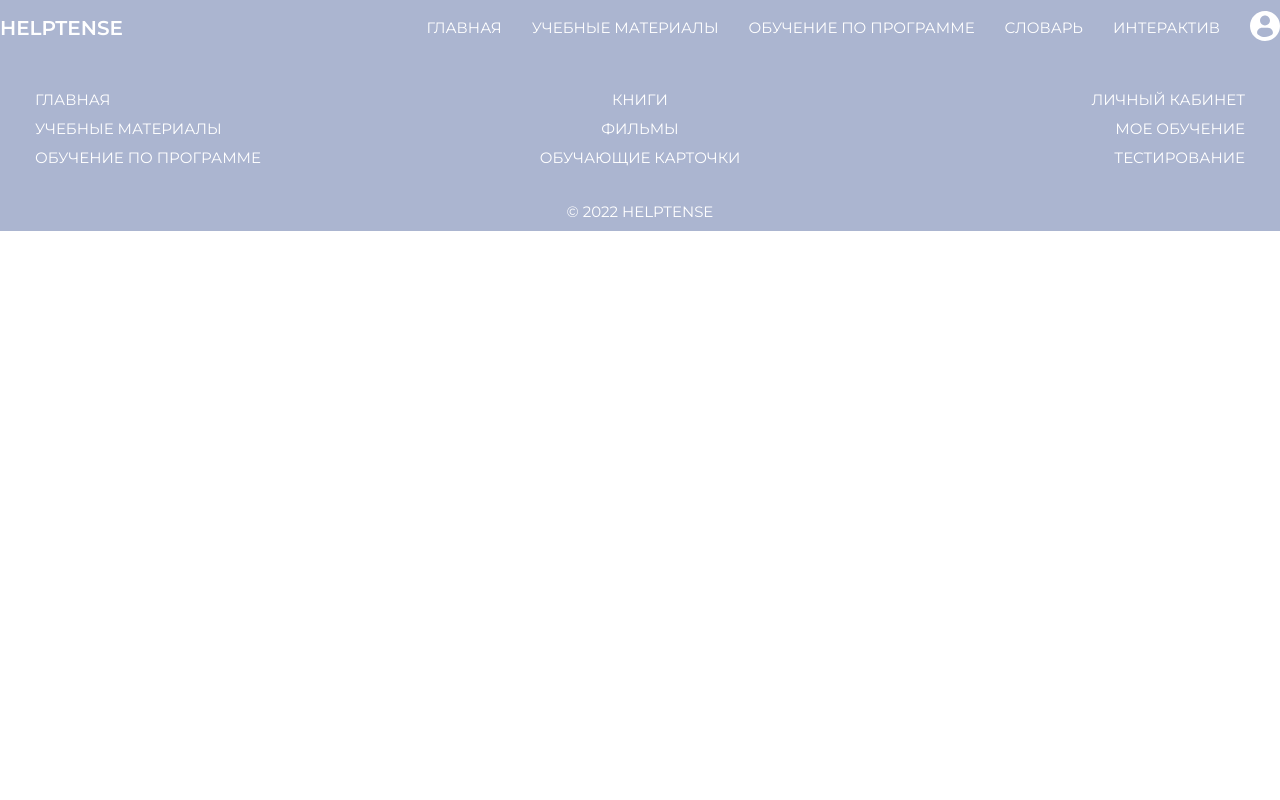
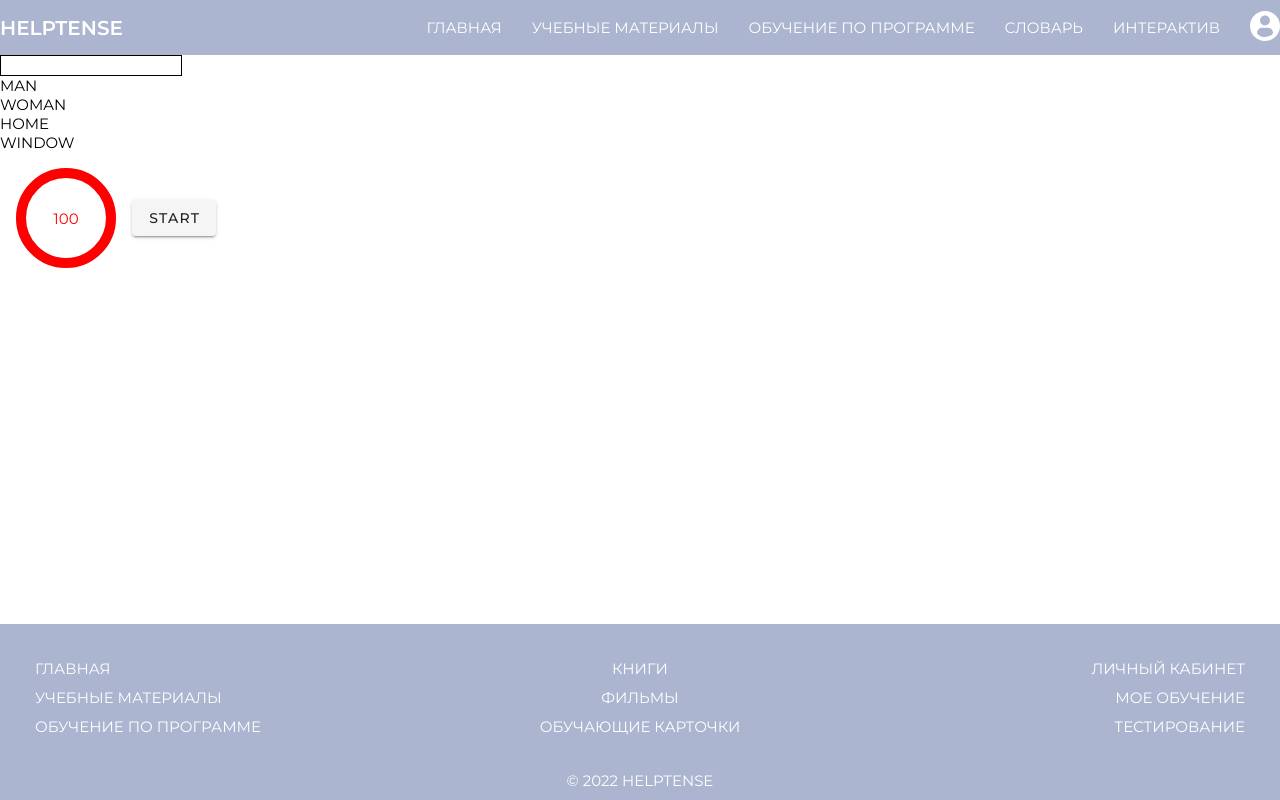
Before and after one commit to AriaTaary/language_portal, a Vue app: page /translateintime in a window 1280 px wide. Built offline with nearby package versions, Linux system fonts and the light colour scheme; no server answers; what vue-youtube-embed would draw is missing.

Commit message:
сортировка

```diff
--- a/src/components/Header.vue
+++ b/src/components/Header.vue
@@ -17,6 +17,7 @@
                 <router-link to="/music" class="menuItem">Музыка</router-link>
                 <router-link to="/videos" class="menuItem">Фильмы И Видео</router-link>
                 <router-link to="/testing" class="menuItem">Тестирование</router-link>
+                <router-link to="/translateintime" class="menuItem">Перевести 20 слов за 3 минуты</router-link>
               </li>
             </ul>
           </div>
--- a/src/router/index.js
+++ b/src/router/index.js
@@ -12,6 +12,7 @@ import TrainingPrograms from '../views/TrainingPrograms.vue';
 import Videos from '../views/Videos.vue';
 import VideoPage from '../views/VideoPage.vue';
 import Testing from '../views/Testing.vue';
+import TranslateInTime from '../views/TranslateInTime.vue';
 
 import ArticlesMain from '../views/Articles/Main.vue';
 import ArticleView from '../views/Articles/View.vue';
@@ -97,6 +98,11 @@ const routes = [
     path: '/testing',
     name: 'Testing',
     component: Testing
+  },
+  {
+    path: '/translateintime',
+    name: 'translateintime',
+    component: TranslateInTime
   }
 ];
 
--- a/src/views/TranslateInTime.vue
+++ b/src/views/TranslateInTime.vue
@@ -1,15 +1,10 @@
 <template>
   <div>
-    <input
-    v-model="searchRequest"
-    type="text"
-    placeholder="word">
+    <input class="input" v-model="translate" type="text" />
 
-    <div v-for="item in array" :key="item.id">
-      <input type="text"
-
-      >{{item.word}}</div>
-
+    <div v-for="item in sortArray" :key="item.id">
+      {{ item.translate }}
+    </div>
 
     <div class="text-center">
       <v-progress-circular
@@ -21,54 +16,64 @@
       >
         {{ value }}
       </v-progress-circular>
-    <button @click="start">Start</button>
+      <v-btn @click="start">Start</v-btn>
     </div>
-
   </div>
-
-
-
 </template>
 
 <script>
 export default {
-    data () {
+  data() {
     return {
-        searchRequest:null,
       interval: {},
       value: 100,
+      translate: "",
+      isActive: false,
+      activeColor: "green",
       array: [
-          {id:1, word:'мужчина',translate:'man'},
-          {id:2, word:'женщина',translate:'woman'}
+        { id: 1, word: "мужчина", translate: "man", active: false },
+        { id: 2, word: "женщина", translate: "woman", active: false },
+        { id: 3, word: "дом", translate: "home", active: false },
+        { id: 4, word: "окно", translate: "window", active: false },
 
-        ]
-      }
+      ],
+    };
   },
   methods: {
-      start(){
+    start() {
       this.interval = setInterval(() => {
-        let { value } = this
+        let { value } = this;
         value--;
         this.value = value;
-        if(this.value === 0) {
+        if (this.value === 0) {
           clearInterval(this.interval);
           this.value = 100;
         }
-      },1000)
-      }
+      }, 1000);
+    },
   },
   computed: {
-    filteredList() {
-      return this.array.filter(searchRequest => {
-        return searchRequest.word.toLowerCase().includes(this.search.toLowerCase())
-      })
-    }
-    }
-  }
+    sortArray() {
+      let comp = this.translate;
+      return  this.array.filter((elem) => {
+        if (comp === '') return true;
+        else
+          return (
+            elem.translate.indexOf(comp) > -1 &&
+            elem.translate.length == this.translate.length &&
+            this.array.splice((elem.active = true), elem.id)
+          );
+      });
+    },
+  },
+};
 </script>
 
 <style scoped>
 .v-progress-circular {
   margin: 1rem;
 }
+.input {
+  border: 1px solid;
+}
 </style>
```
Also changed, not shown: 1 other file (tests, documents, lock files or other folders). Lines whose indentation alone changed are shown as unchanged.
